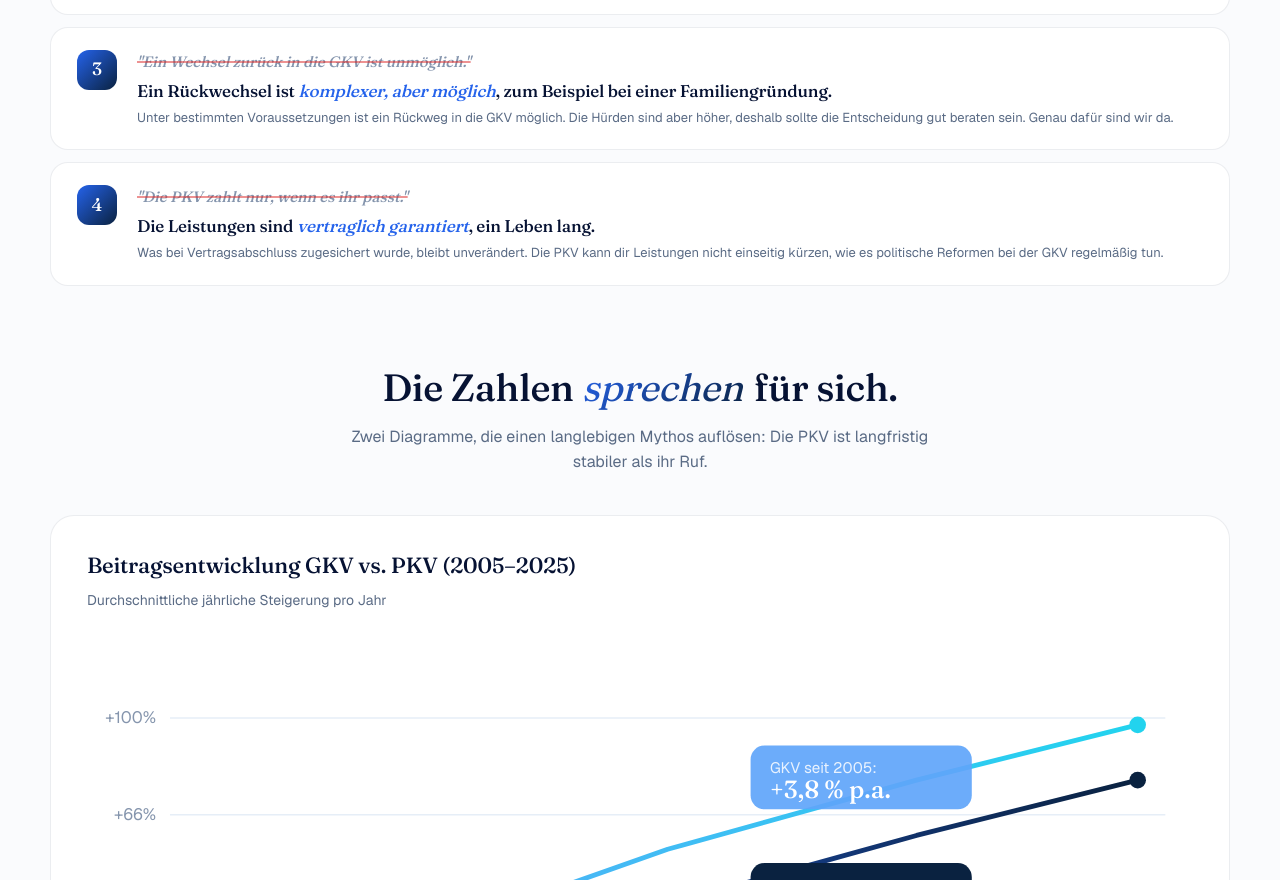
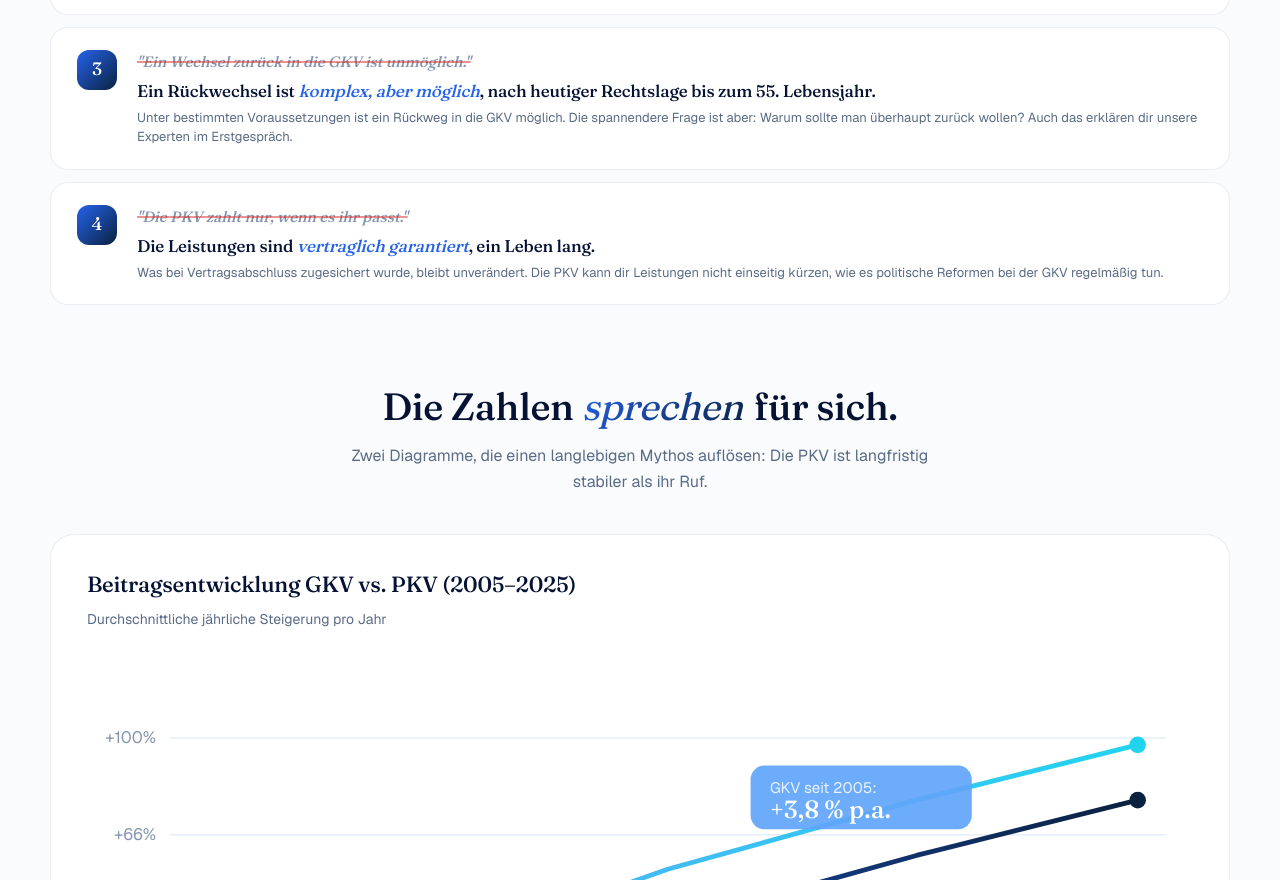
Before and after one commit to blondesgift611-commits/pkv-klarheit, a website: page index.html in a window 1280 px wide. Shown: the part 2201-3081 px from the top of the page. Drawn offline with nearby package versions, Linux system fonts and the light colour scheme.

Commit message:
Update index.html

```diff
--- a/index.html
+++ b/index.html
@@ -1524,8 +1524,8 @@ body.modal-locked { overflow: hidden; }
         <div class="mythos-number">3</div>
         <div class="mythos-content">
           <div class="mythos-claim">"Ein Wechsel zurück in die GKV ist unmöglich."</div>
-          <div class="mythos-truth">Ein Rückwechsel ist <em>komplexer, aber möglich</em>, zum Beispiel bei einer Familiengründung.</div>
-          <p class="mythos-explain">Unter bestimmten Voraussetzungen ist ein Rückweg in die GKV möglich. Die Hürden sind aber höher, deshalb sollte die Entscheidung gut beraten sein. Genau dafür sind wir da.</p>
+          <div class="mythos-truth">Ein Rückwechsel ist <em>komplex, aber möglich</em>, nach heutiger Rechtslage bis zum 55. Lebensjahr.</div>
+          <p class="mythos-explain">Unter bestimmten Voraussetzungen ist ein Rückweg in die GKV möglich. Die spannendere Frage ist aber: Warum sollte man überhaupt zurück wollen? Auch das erklären dir unsere Experten im Erstgespräch.</p>
         </div>
       </div>
 
```
